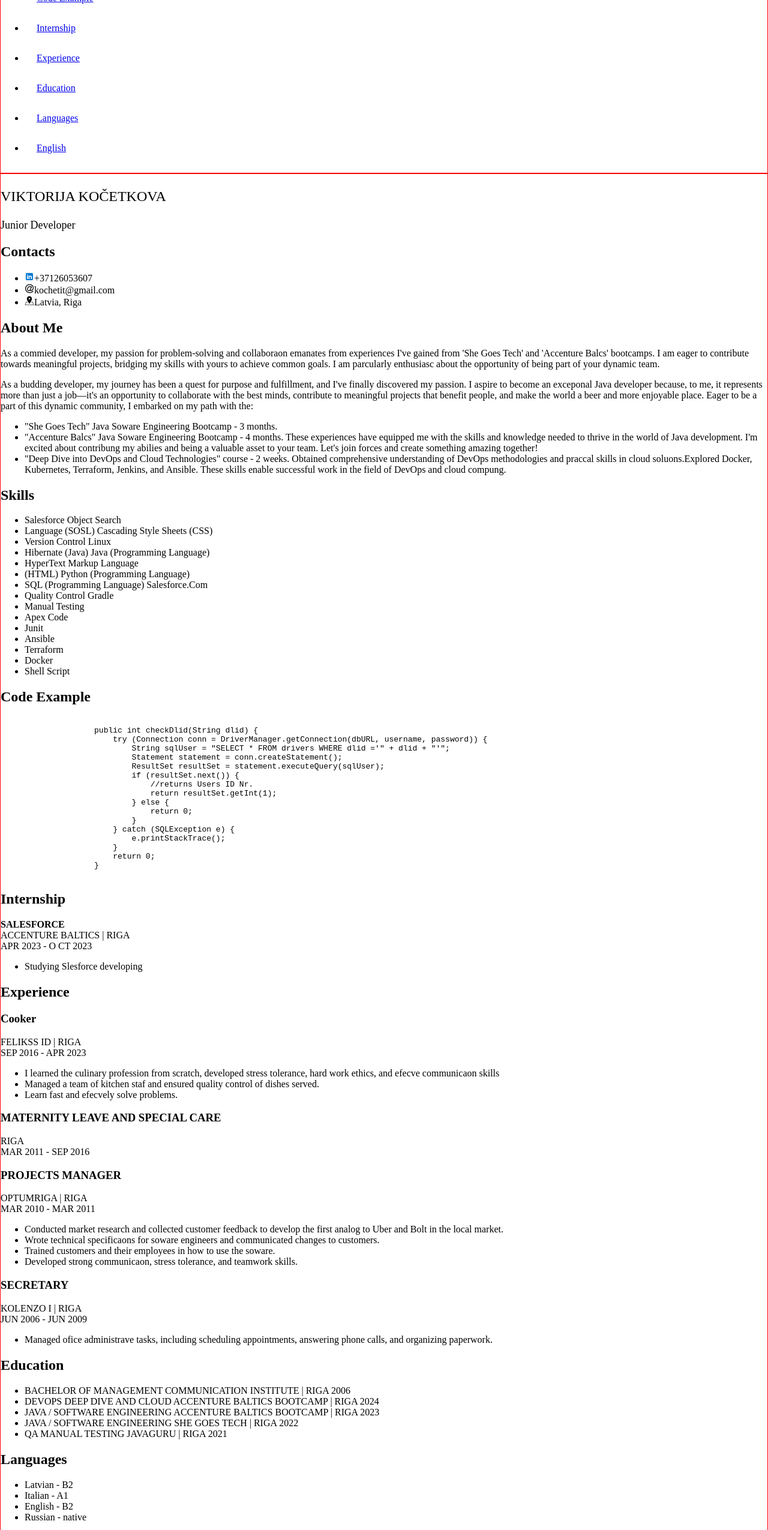
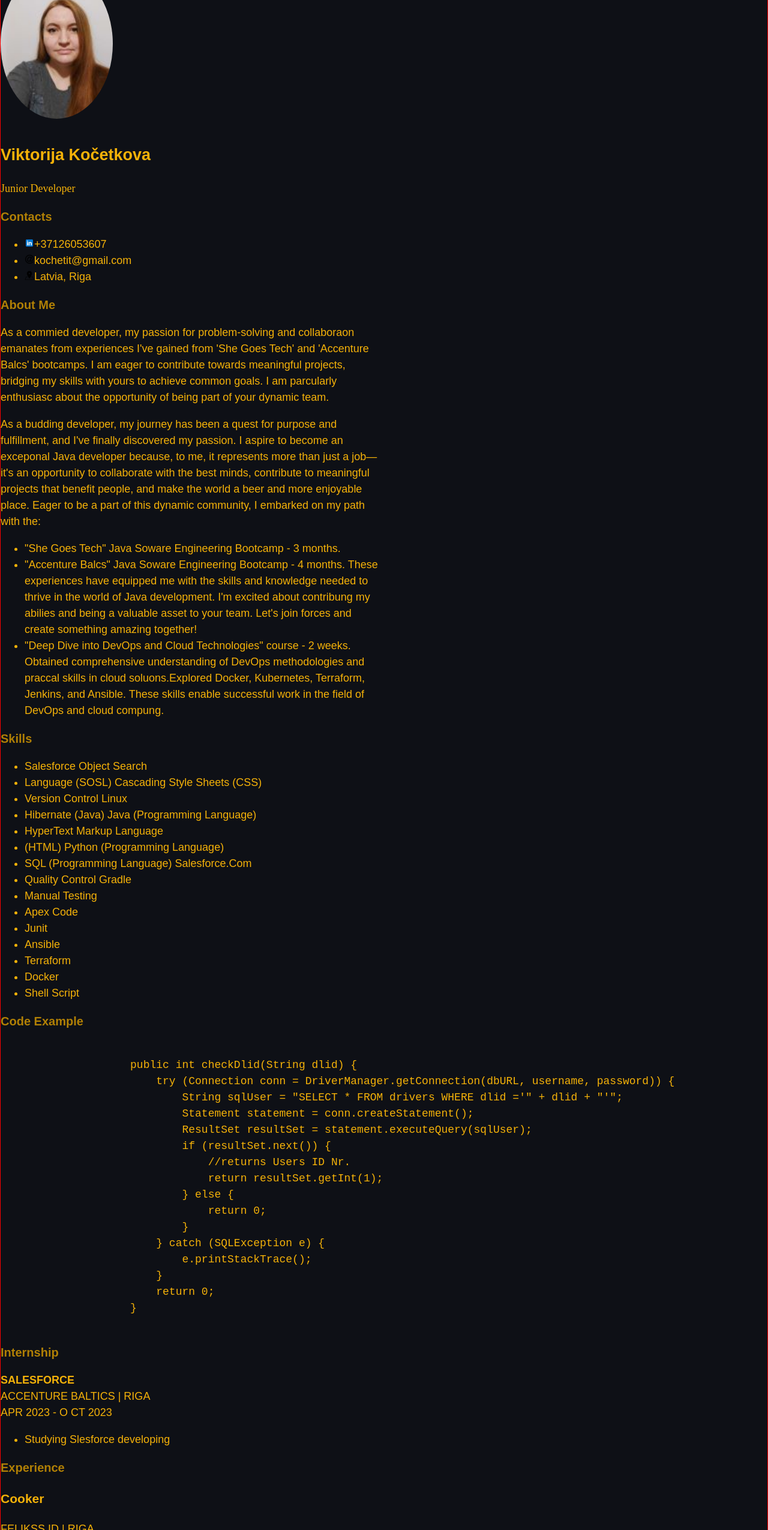
Before and after one commit to ViktorijaKochetkova/rsschool-cv, a plain HTML site: page index.html in a window 1280 px wide. Shown: the part 195-2745 px from the top of the page at 60% size. Drawn offline with Linux system fonts and the light colour scheme; files that its build step writes are made by us from their sources; a web font is replaced by a local one.

Commit message:
docs: pre-final version

```diff
--- a/CSS/style.css
+++ b/CSS/style.css
@@ -1,11 +1,13 @@
 @font-face {
     font-family: "Libre Baskerville Bold";
-     src: url("assets/fonts/Libre_Baskerville-Bold");
+     src: url("assets/fonts/Libre_Baskerville-Bold.woff2") format('woff2'),
+        url("assets/fonts/Libre_Baskerville-Bold.woff") format('woff');
      font-weight: bold;
 }
 @font-face {
     font-family: "Libre_Baskerville Regular";
-    src: url("assets/fonts/Libre_Baskerville-Regular");
+    src: url("assets/fonts/Libre_Baskerville-Regular.woff2") format('woff2'),
+        url("assets/fonts/Libre_Baskerville-Regular.woff") format('woff');
     font-weight: normal;
 }
 
@@ -14,15 +16,17 @@
 }
 
 header {
-border: 1px solid red;
+    background-color: black;
+    border: 1px solid red;
+    padding: 20px;
 }
 
 main {
-border: 1px solid red;
+    border: 1px solid red;
 }
 
 footer {
-border: 1px solid red;
+    border: 1px solid red;
 }
 
 body {
@@ -32,7 +36,11 @@ body {
     display: flex;
     flex-direction: column;
     justify-content: space-between;
-    font-family: "Libre Baskerville Regular";
+    font-family: "Libre Baskerville Regular", sans-serif;
+    font-size: 18px;
+    line-height: 1.5;
+    color: rgb(245, 178, 8);
+    background-color: rgb(14, 16, 22);
 }
 
 .container {
@@ -40,35 +48,45 @@ body {
     margin: 0 auto;
 }
 
-.nav-list {
-    display: flex;
-    justify-content: flex-end;
-    align-items: center;
-}
 html {
     scroll-behavior: smooth;
 }
 
 .nav-list {
     list-style: none;
+    display: flex;
+    justify-content: center;
+    list-style: none;
+    align-items: center;
+    margin: 0;
+    padding: 0;
 }
 
 .nav-link {
     padding: 0 20px;
     line-height: 50px;
+    transition: 0.3s;
+    color: rgb(250, 180, 4);
+    text-decoration: none;
+    font-family: "Libre Baskerville Bold", sans-serif;
 }
 
-.nav-link {
-    transition: 0.3s;
+.nav-item {
+    margin: 0 10px;
+}
+
+.nav-link:hover {
+    background-color: rgb(73, 70, 70);
+    color: hsl(49, 93%, 38%)enrod;
 }
 
 .section-item a {
-    color: #823385;
+    color: rgb(160, 116, 7);
     text-decoration: none;
     transition: color 0.5s;
 }
 
-.section-item a:hoover {
+.section-item a:hover {
     color: #4d2323
 }
 
@@ -83,3 +101,59 @@ html {
     font-size: 18px;
     margin-top: 8px;
 }
+
+.main-container {
+    display: flex;
+    flex-wrap: wrap;
+}
+
+.section {
+    width: 50%;
+}
+
+@media (max-width: 768px) {
+    .section {
+        width: 100%
+    }
+}
+
+.section-title {
+    font-size: 20px;
+    color: rgb(177, 128, 5);
+}
+
+.link {
+    text-decoration: none;
+    color: rgb(160, 116, 7);
+    transition: color 0.5s;
+}
+
+.link:hover {
+    color: aquamarine;
+}
+
+.footer img.footer-img {
+    width: 100px;
+    height: 100px;
+    object-fit: contain;
+}
+.footer img.rsschool-img {
+    width: 100px;
+    height: auto;
+    object-fit: contain;
+}
+
+.footer-container {
+    display: flex;
+    justify-content: center;
+    align-items: center;
+    gap: 100px;
+    background-color: rgb(160, 116, 7);
+}
+
+.photo {
+    width: auto;
+    height: 250px;
+    border-radius: 60%;
+    margin-bottom: 10px;
+}
--- a/index.html
+++ b/index.html
@@ -4,14 +4,14 @@
     <meta charset="UTF-8">
     <meta name="viewport" content="width=device-width, initial-scale=1.0">
     <title>cv</title>
-    <link rel="stylesheet" href="style.css" />
+    <link rel="stylesheet" href="CSS/style.css" />
     <link rel="icon" href="assets/favicon.ico" />
 </head>
 <body>
     <header class="header">
         <div class="container">
             <nav class="nav">
-                <ul class="nav list">
+                <ul class="nav-list">
                     <li class="nav-item"><a href="#contacts" class="nav-link">Contacts</a></li>
                     <li class="nav-item"><a href="#about_me" class="nav-link">About Me</a></li>
                     <li class="nav-item"><a href="#skills" class="nav-link">Skills</a></li>
@@ -29,10 +29,12 @@
     <main class="main">
         <div class="container">
             <section class="section" id="profile">
-                <h1 class="section-title"></h1>
-                <p class="name">Viktorija Kočetkova</p>
+                <img src="assets/img/photo.jpg" alt="Profile Photo" class="photo">
+                <h1 class="section-name">Viktorija Kočetkova</h1>
                 <p class="position">Junior Developer</p>
             </section>
+
+
             <section class="seciton" id="contacts">
                 <h2 class="section-title">Contacts</h2>
                 <ul>
@@ -199,21 +201,21 @@
             <section class="section" id="education">
                 <h2 class="section-title">Education</h2>
                 <ul>
-                    <li>BACHELOR OF MANAGEMENT
-                    COMMUNICATION INSTITUTE | RIGA
-                    2006</li>
-                    <li>DEVOPS DEEP DIVE AND CLOUD
-                    ACCENTURE BALTICS BOOTCAMP | RIGA
-                    2024</li>
-                    <li>JAVA / SOFTWARE ENGINEERING
-                    ACCENTURE BALTICS BOOTCAMP | RIGA
-                    2023</li>
-                    <li>JAVA / SOFTWARE ENGINEERING
-                    SHE GOES TECH | RIGA
-                    2022</li>
-                    <li>QA MANUAL TESTING
-                    JAVAGURU | RIGA
-                    2021</li>
+                    <li>Bachelor of Management<br>
+                    Communication Institute<br>
+                    Riga 2006</li>
+                    <li>Devops Deep Dive and Cloud<br>
+                    Accenture Baltics Bootcamp<br>
+                    Riga 2024</li>
+                    <li>Java / Software Engineering<br>
+                    Accenture Baltics Bootcamp<br>
+                    Riga 2023</li>
+                    <li>Java / Software Engineering<br>
+                    She Goes Tech<br>
+                    Riga 2022</li>
+                    <li>QA Manual Testing<br>
+                    JavaGuru<br>
+                    Riga 2021</li>
                 </ul>
             </section>
             <section class="section" id="languages">
@@ -228,10 +230,10 @@
 
     </main>
     <footer class="footer">
-        <div class="container">
-            <a href="https://github.com/ViktorijaKochetkova"><img src="assets/img/BigGithub.png" alt="Github"></a>
-            <a href="https://www.linkedin.com/in/viktorija-kocetkova-122a87224"><img src="assets/img/Big linkedIn.png" alt="LinkedIn"></a>
-            <a href="https://rs.school/courses/javascript-ru"><img src="assets/img/rs-school-logo.svg" alt="RSSchool"></a>
+        <div class="container footer-container">
+            <a href="https://github.com/ViktorijaKochetkova"><img class="footer-img" src= "assets/img/BigGithub.png" alt="Github"></a>
+            <a href="https://www.linkedin.com/in/viktorija-kocetkova-122a87224"><img class="footer-img" src="assets/img/Big linkedIn.png" alt="LinkedIn"></a>
+            <a href="https://rs.school/courses/javascript-ru"><img class="footer-img rsschool-img" src="assets/img/rs-school-logo.svg" alt="RSSchool"></a>
         </div>
 
     </footer>
```
